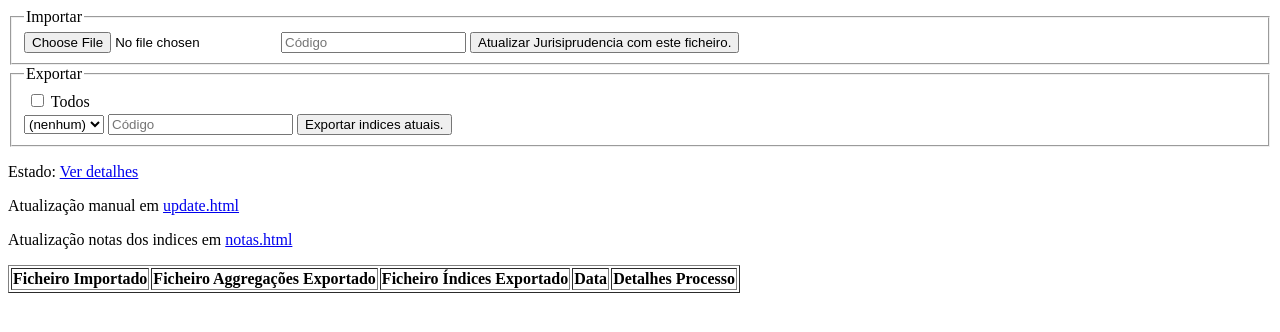
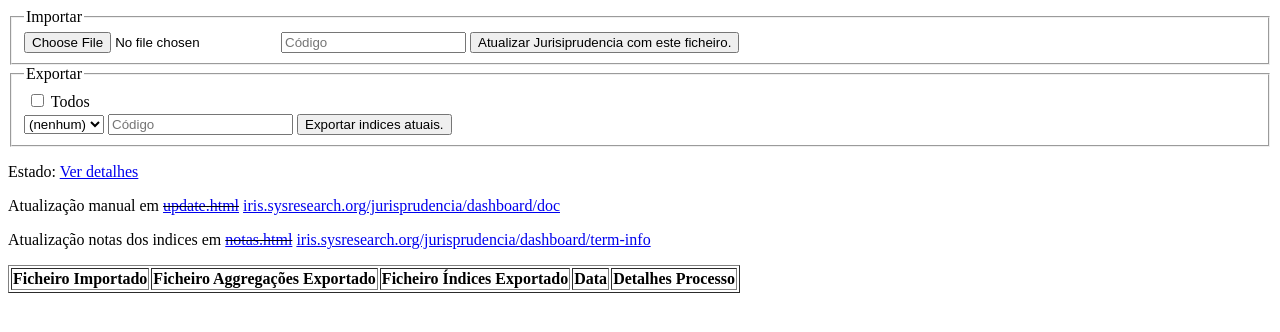
Before and after one commit to stjiris/export-jurisprudencia, a website: page static/index.html in a window 1280 px wide. Drawn offline with Linux system fonts and the light colour scheme; no server answers.

Commit message:
New versions on other link

```diff
--- a/static/index.html
+++ b/static/index.html
@@ -37,8 +37,8 @@
         </fieldset>
     </form>
     <p>Estado: <b id="state"></b> <a href="state.html">Ver detalhes</a></p>
-    <p>Atualização manual em <a href="./update.html">update.html</a></p>
-    <p>Atualização notas dos indices em <a href="./notas.html">notas.html</a></p>
+    <p>Atualização manual em <del><a href="./update.html">update.html</a></del> <a href="https://iris.sysresearch.org/jurisprudencia/dashboard/doc">iris.sysresearch.org/jurisprudencia/dashboard/doc</a></p>
+    <p>Atualização notas dos indices em <del><a href="./notas.html">notas.html</a></del> <a href="https://iris.sysresearch.org/jurisprudencia/dashboard/term-info">iris.sysresearch.org/jurisprudencia/dashboard/term-info</a></p>
     <table border="1">
         <thead>
             <tr>
```
